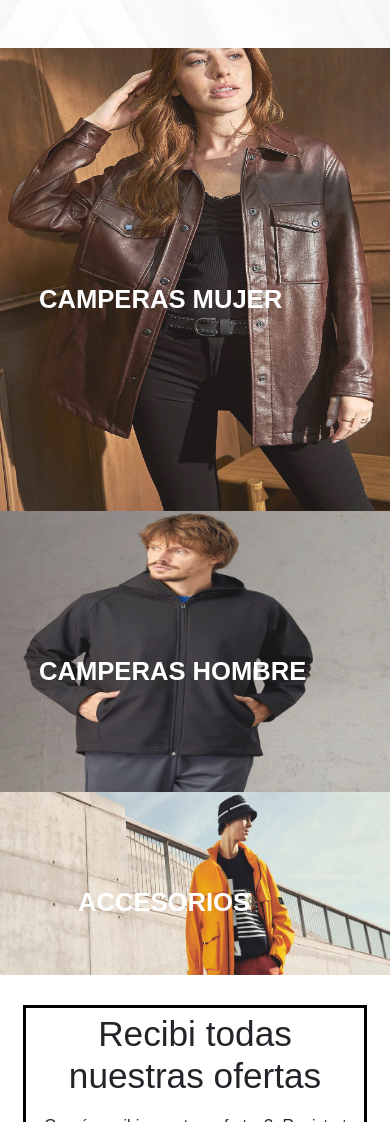
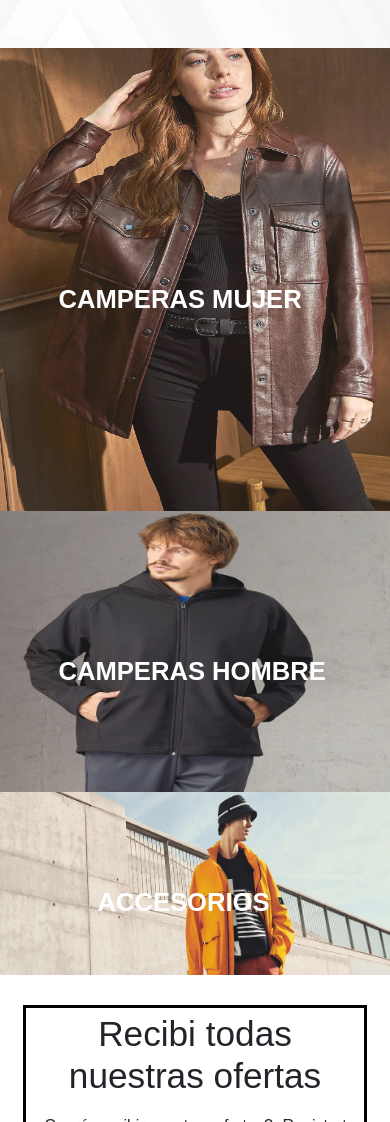
Before and after one commit to gustavo3434/sass, a website: page index.html in a window 390 px wide. Shown: the part 700-1822 px from the top of the page. Drawn offline with nearby package versions, Linux system fonts and the light colour scheme.

Commit message:
cuarto commit

```diff
--- a/assets/scss/estilo.scss
+++ b/assets/scss/estilo.scss
@@ -234,15 +234,15 @@ h2{
             }
             .do{
                 top: 50%;
-                left: 10%;
+                left: 15%;
             }
             .tre{
                 top: 50%;
-                left: 10%;
+                left: 15%;
             }
             .cuatr{
                 top: 50%;
-                left: 20%;
+                left: 25%;
             }
         }
     }
```
Also changed, not shown: assets/css/estilo.css.
